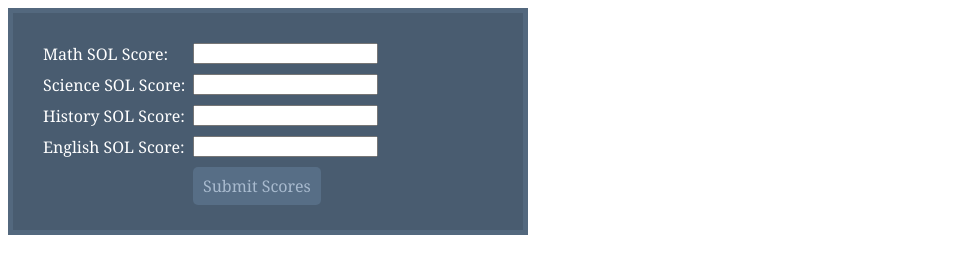
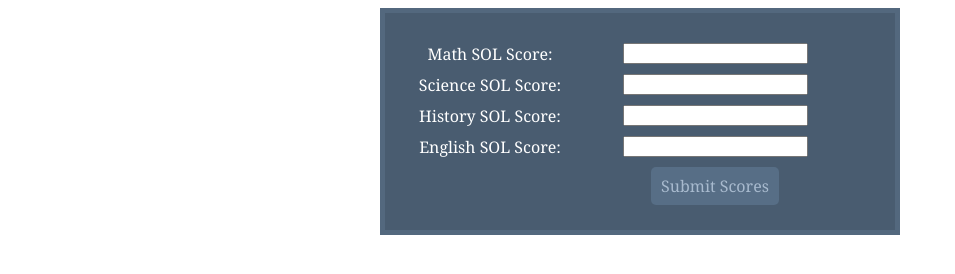
Before and after one commit to avershel/474gp, a plain HTML site: page index.html in a window 1280 px wide. Shown: the whole page, without its empty margins (0-955 px from the left). Drawn offline with Linux system fonts and the light colour scheme.

Commit message:
Update stylesheet.css

```diff
--- a/stylesheet.css
+++ b/stylesheet.css
@@ -16,6 +16,11 @@
     font-size: 16px;
     color: #fff;
 
+}
+form {
+margin:  auto;
+width:250px;
+ text-align: center;
 }
 .form-style-4 label {
     display:block;
```
